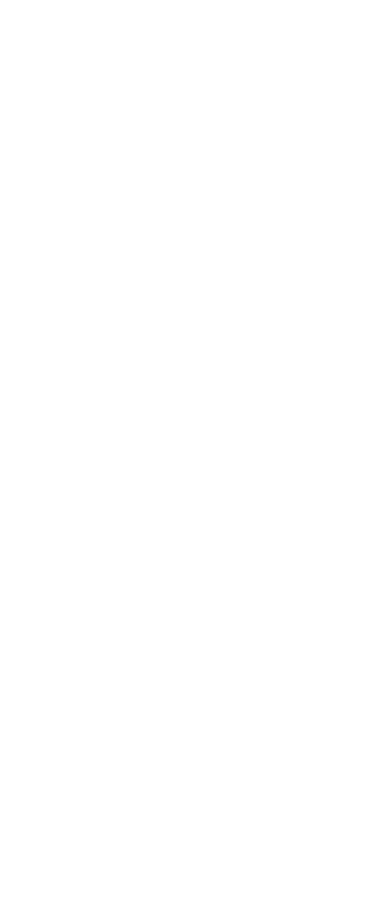
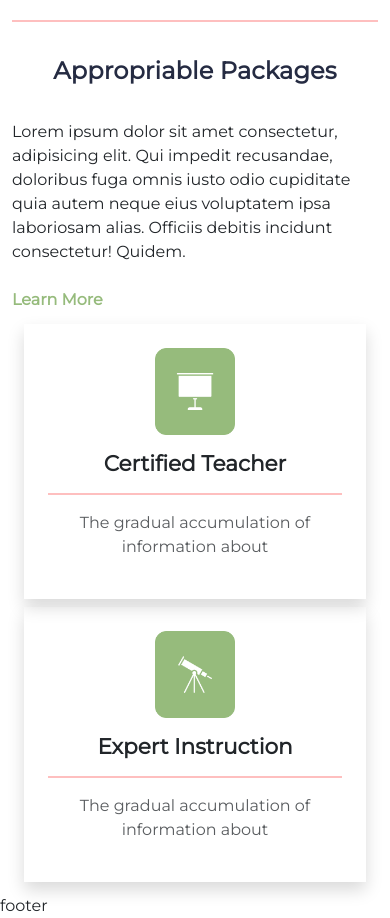
Before and after one commit to Hasan-Nayem/Frame-and-Focus-Client, a React (Vite) app: page / in a window 390 px wide. Shown: the part 940-1858 px from the top of the page. Before the commit the page ends 844 px from the top, so only its background shows below. Built offline with nearby package versions, Linux system fonts and the light colour scheme.

Commit message:
Extra section added

```diff
--- /dev/null
+++ b/src/Pages/Home/Home/Home.css
@@ -0,0 +1,31 @@
+.bar{
+    width: 25%;
+    border: 3px solid #fa0000;
+    color: #fa0000;
+}
+.package-section{
+    margin-top: 150px;
+}
+.package-title{
+    font-weight: 800;
+    font-size: 2rem;
+    line-height: 50px;
+    letter-spacing: 0.2px;
+    color: #252B42;
+
+}
+@media screen and (max-width: 576px){
+    .package-title{
+        text-align: center;
+        font-size: 1.5rem;
+    }
+    .card-wrapper{
+        flex-direction: column;
+        text-align: center;
+    }
+    .bar{
+        width: 100%;
+        border: 1px solid #fa0000;
+        color: #fa0000;
+    }
+}
--- a/src/Pages/Home/Home/Home.jsx
+++ b/src/Pages/Home/Home/Home.jsx
@@ -1,12 +1,40 @@
 import Slider from "../Slider/Slider";
-
+import './Home.css';
+import icon1 from '../../../assets/icon/pc.png'
+import icon2 from '../../../assets/icon/telescope.png'
 const Home = () => {
 
     return (
         <>
             <Slider></Slider>
             <div className="container">
-                container
+                <section className="package-section">
+                    <div className="row ">
+                        <div className="col-lg col-sm-12">
+                            <hr className="bar" />
+                            <h1 className="package-title my-4">Appropriable Packages</h1>
+                            <p className="mb-4">Lorem ipsum dolor sit amet consectetur, adipisicing elit. Qui impedit recusandae, doloribus fuga omnis iusto odio cupiditate quia autem neque eius voluptatem ipsa laboriosam alias. Officiis debitis incidunt consectetur! Quidem.</p>
+                            <small style={{color: "#96BB7C", fontSize: '16px', fontWeight : "600"}}>Learn More</small>
+                        </div>
+                        <div className="col-lg col-sm-12">
+                            <div className="card-wrapper d-flex justify-content-between m-2">
+                                <div className="cards shadow p-4 m-1">
+                                    <img src={icon1} className="mb-3" style={{width: "80px"}} alt="" />
+                                    <h4 className="fw-bolder">Certified Teacher</h4>
+                                    <hr className="bar" />
+                                    <p className="text-muted bold">The gradual accumulation of information about </p>
+                                </div>
+                                <div className="cards shadow p-4 m-1">
+                                    <img src={icon2} className="mb-3" style={{width: "80px"}} alt="" />
+                                    <h4 className="fw-bolder">Expert Instruction</h4>
+                                    <hr className="bar" />
+                                    <p className="text-muted bold">The gradual accumulation of information about </p>
+                                </div>
+                            </div>
+                        </div>
+                    </div>
+                </section>
+
             </div>
         </>
     );
--- a/src/Pages/Home/Slider/Slider.jsx
+++ b/src/Pages/Home/Slider/Slider.jsx
@@ -22,10 +22,10 @@
         <Swiper
                 spaceBetween={30}
                 centeredSlides={true}
-                // autoplay={{
-                // delay: 2500,
-                // disableOnInteraction: false,
-                // }}
+                autoplay={{
+                delay: 2500,
+                disableOnInteraction: false,
+                }}
                 pagination={{
                 clickable: true,
                 }}
```
Also changed, not shown: src/assets/icon/pc.png (added), src/assets/icon/telescope.png (added).
